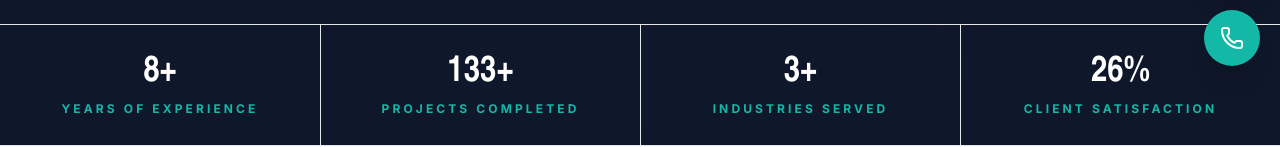
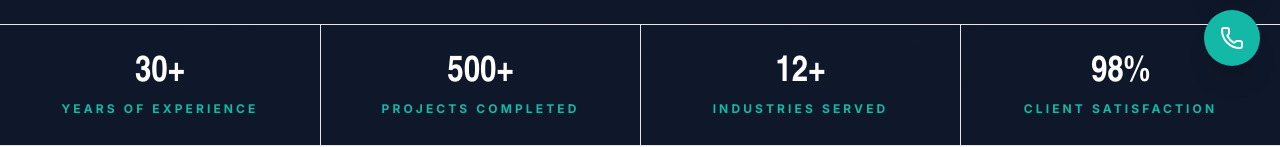
Before and after one commit to ahsanqasim90/Video-editing-portfolio-, a React (Vite) app: page / in a window 1280 px wide. Shown: the part 714-861 px from the top of the page. Built offline with nearby package versions, Linux system fonts and the light colour scheme.

Commit message:
Animate stats and add location map

```diff
--- a/src/App.jsx
+++ b/src/App.jsx
@@ -1,4 +1,4 @@
-import React, { useState } from "react";
+import React, { useEffect, useState } from "react";
 import {
   ArrowRight,
   Boxes,
@@ -34,10 +34,10 @@ const navItems = [
 ];
 
 const stats = [
-  ["8+", "Years of Experience"],
-  ["133+", "Projects Completed"],
-  ["3+", "Industries Served"],
-  ["26%", "Client Satisfaction"],
+  { value: 30, suffix: "+", label: "Years of Experience" },
+  { value: 500, suffix: "+", label: "Projects Completed" },
+  { value: 12, suffix: "+", label: "Industries Served" },
+  { value: 98, suffix: "%", label: "Client Satisfaction" },
 ];
 
 const capabilities = [
@@ -144,6 +144,43 @@ function SplitHeading({ first, accent, className = "", center = false }) {
   );
 }
 
+function AnimatedStat({ value, suffix }) {
+  const [count, setCount] = useState(0);
+
+  useEffect(() => {
+    let frameId;
+    let timerId;
+    const duration = 1500;
+
+    timerId = window.setTimeout(() => {
+      const start = performance.now();
+      const tick = (now) => {
+        const progress = Math.min((now - start) / duration, 1);
+        const eased = 1 - Math.pow(1 - progress, 3);
+        setCount(Math.round(value * eased));
+
+        if (progress < 1) {
+          frameId = requestAnimationFrame(tick);
+        }
+      };
+
+      frameId = requestAnimationFrame(tick);
+    }, 250);
+
+    return () => {
+      window.clearTimeout(timerId);
+      if (frameId) cancelAnimationFrame(frameId);
+    };
+  }, [value]);
+
+  return (
+    <span>
+      {count}
+      {suffix}
+    </span>
+  );
+}
+
 function Header() {
   const [open, setOpen] = useState(false);
 
@@ -220,9 +257,11 @@ function Hero() {
       </div>
       <div className="relative border-y border-white/12 bg-darkNavy/88">
         <div className="mx-auto grid max-w-7xl grid-cols-2 lg:grid-cols-4">
-          {stats.map(([value, label]) => (
+          {stats.map(({ value, suffix, label }) => (
             <div key={label} className="border-white/12 px-5 py-7 text-center first:border-l-0 lg:border-l">
-              <p className="font-display text-4xl font-black text-white">{value}</p>
+              <p className="font-display text-4xl font-black text-white">
+                <AnimatedStat value={value} suffix={suffix} />
+              </p>
               <p className="mt-2 text-xs font-bold uppercase tracking-[0.26em] text-teal">{label}</p>
             </div>
           ))}
@@ -503,8 +542,15 @@ function Contact() {
             </button>
           </form>
         </div>
-        <div className="mt-10 min-h-64 bg-darkNavy p-5 text-white">
-          <div className="inline-flex items-center gap-2 bg-navy px-4 py-3 text-sm font-black">
+        <div className="relative mt-10 h-[260px] overflow-hidden bg-darkNavy text-white sm:h-[320px]">
+          <iframe
+            title="Aziz Sons Engineering Works location map"
+            src="https://www.google.com/maps?q=Abdul%20Qayyum%20Road%2C%20Badami%20Bagh%2C%20Lahore%2C%20Pakistan&output=embed"
+            className="h-full w-full border-0 grayscale"
+            loading="lazy"
+            referrerPolicy="no-referrer-when-downgrade"
+          />
+          <div className="absolute left-4 top-4 inline-flex items-center gap-2 bg-navy px-4 py-3 text-sm font-black shadow-xl sm:left-6 sm:top-6">
             <MapPin className="h-4 w-4 text-teal" /> Badami Bagh, Lahore
           </div>
         </div>
```
